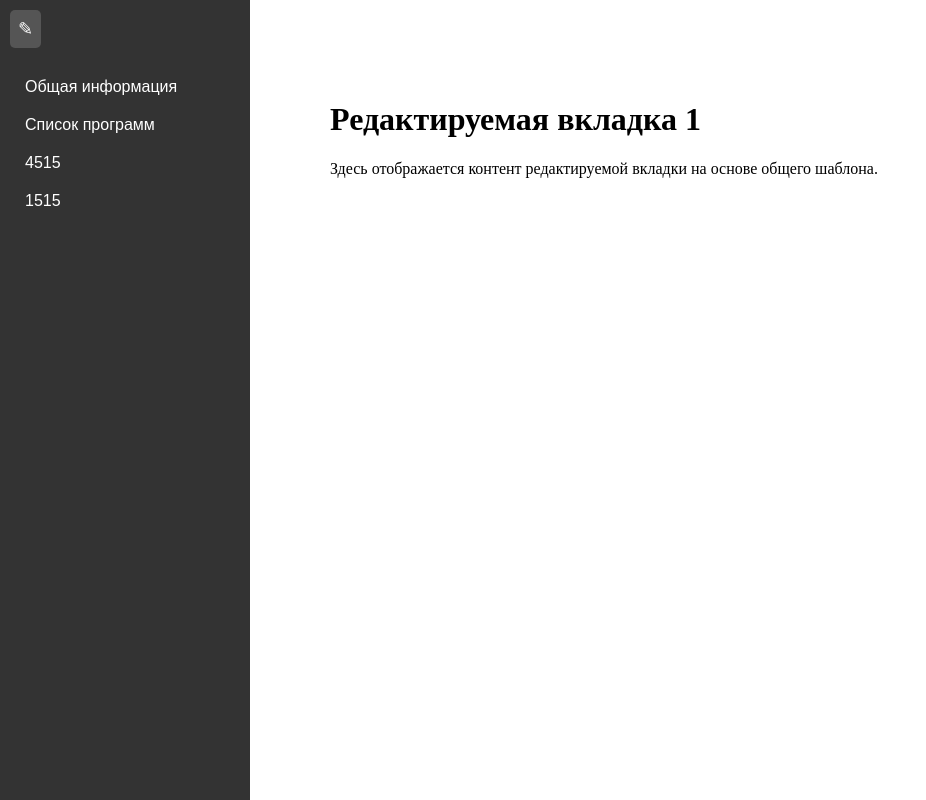
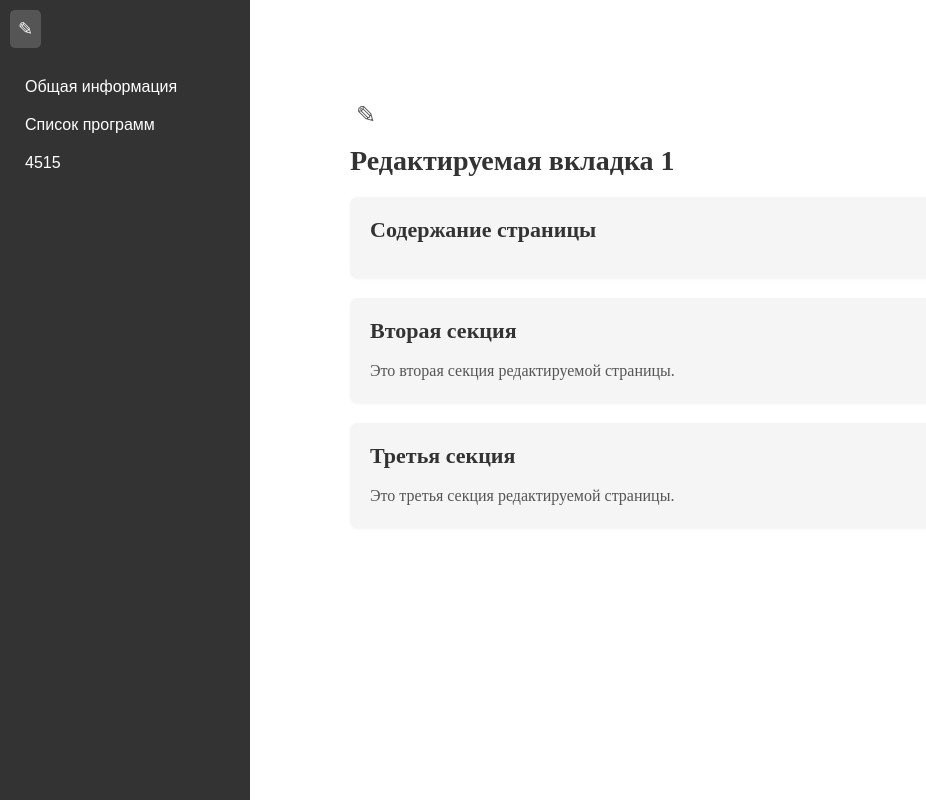
Before and after one commit to Apozoic/content-management, a React (Create React App) app: page /editable/1 in a window 1280 px wide. Shown: the whole page, without its empty margins (0-926 px from the left). Built offline with nearby package versions, Linux system fonts and the light colour scheme; data requests are answered from the project's data file.

Commit message:
Настройка заголовков страницы программ + editable + noneditable (могут быть проблемы?)

```diff
--- a/db.json
+++ b/db.json
@@ -17,19 +17,13 @@
       "label": "4515",
       "order": 2,
       "editable": true
-    },
-    {
-      "id": "a243",
-      "label": "1515",
-      "order": 3,
-      "editable": true
     }
   ],
   "pageVariables": [
     {
       "id": "de00",
       "variables": {
-        "type": "Университет",
+        "type": "Школа",
         "site": "https://www.perplexity.ai/search/khochu-sozdat-lokalno-sait-s-p-M.es_FRER76K9iMG5ZfGsw",
         "country": "Беларусь",
         "city": "Минск",
--- a/src/App.js
+++ b/src/App.js
@@ -5,6 +5,8 @@ import EditablePage from './pages/EditablePage';
 import NonEditablePage from './pages/NonEditablePage';
 import './App.css';
 import GeneralInfoPage from './pages/GeneralInfoPage';
+import ProgrammList from './pages/ProgrammList';
+
 
 function App() {
   // Можно хранить состояние открытого сайдбара и выбранной вкладки
@@ -26,6 +28,7 @@ function App() {
       <div className="content">
         <Routes>
         <Route path="/editable/:id" element={<EditablePage />} />
+          <Route path="/noneditable/1741314245696" element={<ProgrammList />} />
           <Route path="/noneditable/1741314243113" element={<GeneralInfoPage />} />
           <Route path="/noneditable/:id" element={<NonEditablePage />} />
           <Route path="*" element={<div>Выберите вкладку для редактирования.</div>} />
--- /dev/null
+++ b/src/pages/EditablePage.css
@@ -0,0 +1,79 @@
+/* EditablePage.css */
+
+/* Main Page Container */
+.editable-page {
+    position: relative;
+    padding: 20px;
+    background-color: #ffffff;
+    min-height: 100%;
+    width: 100%;
+    max-width: 1800px;
+    margin: 0 auto;
+  }
+
+  /* Edit Button Row */
+  .editable-button-row {
+    display: flex;
+    justify-content: flex-start;
+    margin-bottom: 15px;
+  }
+
+  .editable-edit-button {
+    background: none;
+    border: none;
+    font-size: 24px;
+    cursor: pointer;
+    color: #555;
+    transition: color 0.3s;
+  }
+
+  .editable-edit-button:hover {
+    color: #007bff;
+  }
+
+  /* Title Row */
+  .editable-title-row {
+    margin-bottom: 20px;
+  }
+
+  .editable-title-row h1 {
+    font-size: 28px;
+    font-weight: bold;
+    color: #333;
+    margin: 0;
+  }
+
+  /* Content Sections */
+  .editable-content {
+    background-color: #f5f5f5;
+    border-radius: 8px;
+    padding: 20px;
+    margin-bottom: 20px;
+    box-shadow: 0 1px 3px rgba(0, 0, 0, 0.05);
+  }
+
+  .editable-content h2 {
+    font-size: 22px;
+    margin-top: 0;
+    margin-bottom: 15px;
+    color: #333;
+  }
+
+  .editable-content p {
+    margin: 0;
+    color: #555;
+    line-height: 1.5;
+  }
+
+  /* Specific styling for different sections */
+  .editable-content-1 {
+    /* Specific styles for the first content section if needed */
+  }
+
+  .editable-content-2 {
+    /* Specific styles for the second content section if needed */
+  }
+
+  .editable-content-3 {
+    /* Specific styles for the third content section if needed */
+  }
--- a/src/pages/EditablePage.js
+++ b/src/pages/EditablePage.js
@@ -1,12 +1,56 @@
-import React from 'react';
+import React, { useState } from 'react';
 import { useParams } from 'react-router-dom';
+import './EditablePage.css'; // We'll need to create this CSS file
 
-function EditablePage() {
+function EditablePage({
+  title,
+  onEditClick,
+  children,
+  firstSectionTitle = "Содержание страницы" // Default title for first section
+}) {
   const { id } = useParams();
+  const [isEditing, setIsEditing] = useState(false);
+
+  // Toggle editing mode
+  const handleEditToggle = () => {
+    if (onEditClick) {
+      onEditClick();
+    } else {
+      setIsEditing(prev => !prev);
+    }
+  };
+
   return (
-    <div>
-      <h1>Редактируемая вкладка {id}</h1>
-      <p>Здесь отображается контент редактируемой вкладки на основе общего шаблона.</p>
+    <div className="editable-page">
+      {/* Edit Button Row */}
+      <div className="editable-button-row">
+        <button className="editable-edit-button" onClick={handleEditToggle}>
+          {isEditing ? "Сохранить" : "✎"}
+        </button>
+      </div>
+
+      {/* Title Row */}
+      <div className="editable-title-row">
+        <h1>{title || `Редактируемая вкладка ${id}`}</h1>
+      </div>
+
+      {/* Content Section 1 with customizable title */}
+      <div className="editable-content editable-content-1">
+        <h2>{firstSectionTitle}</h2>
+        {children}
+      </div>
+
+      {/* Content Section 2 */}
+      <div className="editable-content editable-content-2">
+        <h2>Вторая секция</h2>
+        <p>Это вторая секция редактируемой страницы.</p>
+      </div>
+
+      {/* Content Section 3 */}
+      <div className="editable-content editable-content-3">
+        <h2>Третья секция</h2>
+        <p>Это третья секция редактируемой страницы.</p>
+      </div>
     </div>
   );
 }
--- a/src/pages/GeneralInfoPage.js
+++ b/src/pages/GeneralInfoPage.js
@@ -116,7 +116,7 @@ function GeneralInfoPage() {
   }
 
   return (
-    <NonEditablePage title="Общая информация" onEditClick={handleEditClick}>
+    <NonEditablePage title="Общая информация" onEditClick={handleEditClick}  firstSectionTitle="Общая информация">
       <div className={`modern-table-container ${isEditing ? "edit-mode" : ""}`}>
         <table className="modern-table">
           <tbody>
--- a/src/pages/NonEditablePage.js
+++ b/src/pages/NonEditablePage.js
@@ -2,7 +2,14 @@ import React from 'react';
 import { useParams } from 'react-router-dom';
 import './NonEditablePage.css';
 
-function NonEditablePage({ title, onEditClick, children }) {
+function NonEditablePage({
+  title,
+  onEditClick,
+  children,
+  firstSectionTitle = "Общая информация" // Добавляем параметр с заголовком по умолчанию
+}) {
+  const { id } = useParams();
+
   return (
     <div className="noneditable-page">
       {/* Edit Button Row */}
@@ -17,9 +24,9 @@ function NonEditablePage({ title, onEditClick, children }) {
         <h1>Название заведения</h1>
       </div>
 
-      {/* Content Section 1 */}
+      {/* Content Section 1 with customizable title */}
       <div className="noneditable-content noneditable-content-1">
-        <h2>Общая информация</h2>
+        <h2>{firstSectionTitle}</h2> {/* Используем переданный заголовок */}
         {children}
       </div>
 
--- /dev/null
+++ b/src/pages/ProgrammList.js
@@ -0,0 +1,77 @@
+/* ProgrammList.js */
+
+import React, { useState, useRef, useEffect } from "react";
+import { useParams } from "react-router-dom";
+import NonEditablePage from "./NonEditablePage";
+import { getPageVariables, savePageVariables } from "../services/api";
+import "./ProgrammList.css";
+
+function ProgrammList() {
+  const { id } = useParams();
+
+  // Локальное состояние для переменных
+  const [variables, setVariables] = useState({
+    type: "",
+    site: "",
+    country: "",
+    city: "",
+    address: "",
+  });
+
+  const [isEditing, setIsEditing] = useState(false);
+  const [isLoading, setIsLoading] = useState(true);
+
+
+  // Загрузка переменных при первом рендере
+  useEffect(() => {
+    const fetchVariables = async () => {
+      setIsLoading(true);
+      try {
+        const data = await getPageVariables(id);
+        if (Object.keys(data).length > 0) {
+          setVariables(prev => ({
+            ...prev,
+            ...data
+          }));
+        }
+      } catch (error) {
+        console.error("Error loading variables:", error);
+      } finally {
+        setIsLoading(false);
+      }
+    };
+
+    fetchVariables();
+  }, [id]);
+
+  const handleEditClick = async () => {
+    if (isEditing) {
+      // Если выходим из режима редактирования, сохраняем данные
+      try {
+        await savePageVariables(id, variables);
+      } catch (error) {
+        console.error("Error saving variables:", error);
+        // Можно добавить обработку ошибок, например показать уведомление
+      }
+    }
+    setIsEditing(prev => !prev);
+  };
+
+
+  if (isLoading) {
+    return <div>Загрузка данных...</div>;
+  }
+
+  return (
+    <NonEditablePage
+      title="Список программ"
+      onEditClick={handleEditClick}
+      firstSectionTitle="Список программ" // Передаем пользовательский заголовок
+    >
+      {/* Здесь будет контент секции */}
+      <p>Содержимое списка программ...</p>
+    </NonEditablePage>
+  );
+}
+
+export default ProgrammList;
```
Also changed, not shown: src/pages/ProgrammList.css (added).
